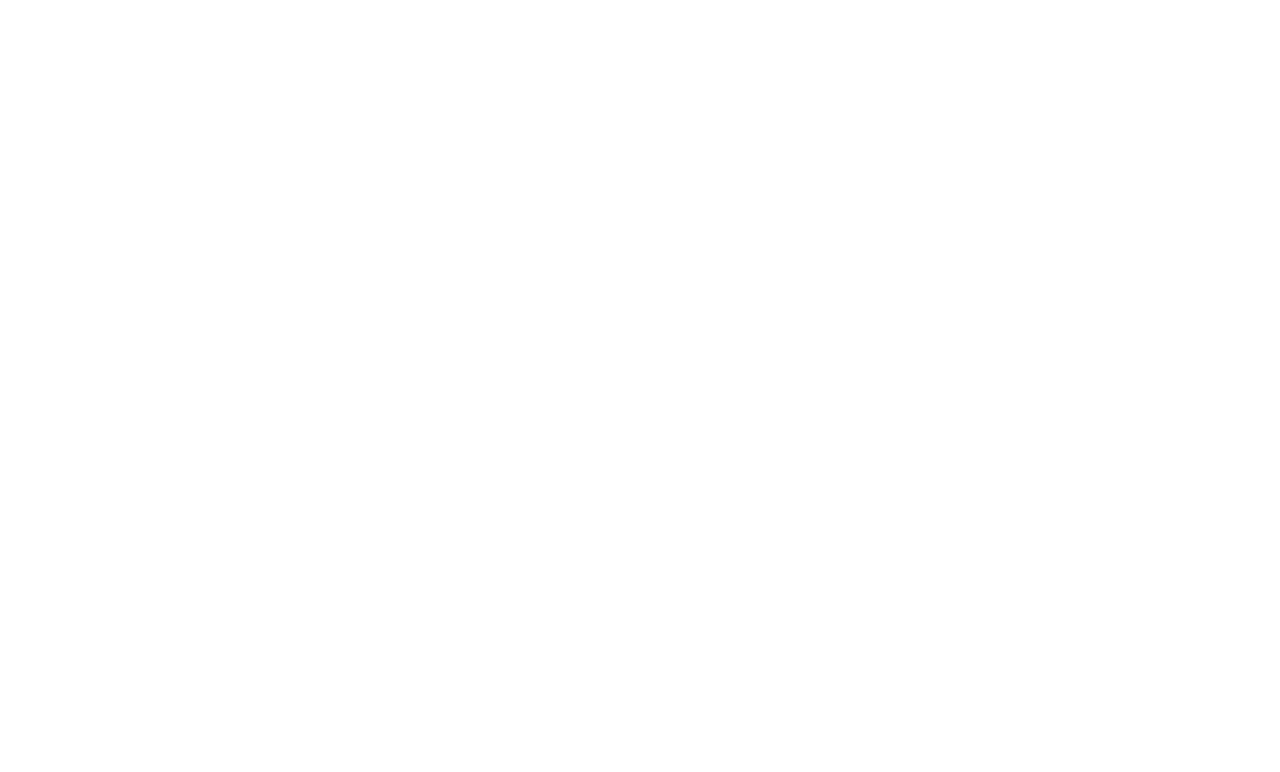
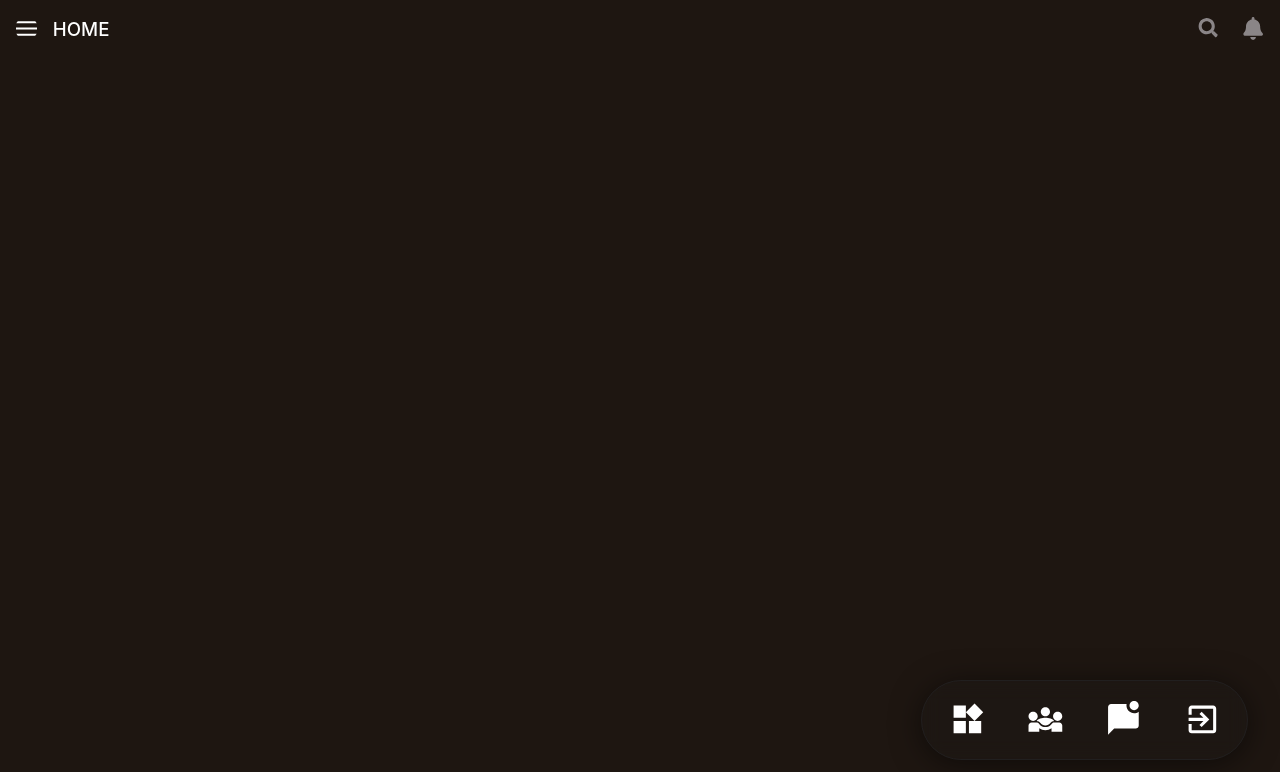
Before and after one commit to HarshitKumar1124/Social_Media_Clone, a React (Create React App) app in the folder frontend/: page /user/messages in a window 1280 px wide. Before the commit this address had no page. Shown: the top 772 px of the page. Built offline with nearby package versions, Linux system fonts and the light colour scheme.

Commit message:
commit#8 Working on Frontend of FriendRequests Page!

```diff
--- a/frontend/package.json
+++ b/frontend/package.json
@@ -10,6 +10,7 @@
     "@testing-library/jest-dom": "^5.17.0",
     "@testing-library/react": "^13.4.0",
     "@testing-library/user-event": "^13.5.0",
+    "framer-motion": "^11.0.3",
     "react": "^18.2.0",
     "react-dom": "^18.2.0",
     "react-router-dom": "^6.22.0",
--- a/frontend/src/App.js
+++ b/frontend/src/App.js
@@ -1,16 +1,27 @@
 import { BrowserRouter as Router,Routes, Route } from "react-router-dom";
 import DashBoard from "./Pages/DashBoard.js";
 import Home from "./Pages/Home.js";
+import CommunicateMenu from "./Components/CommunicateMenu/CommunicateMenu.jsx";
+import FriendRequests from "./Pages/FriendRequests.js"
+import Notifications from "./Pages/Notifications.js"
+import Messages from "./Pages/Messages.js"
+
 
 function App() {
   return (
     <Router>
 
+       <CommunicateMenu/>
 
       <Routes>
         <Route exact path="/" element={<Home />} />
         {/* Need to be protected route */}
         <Route exact path="/user/dashboard" element={<DashBoard />} />
+        <Route exact path="/user/requests" element={<FriendRequests />} />
+        <Route exact path="/user/notifications" element={<Notifications />} />
+        <Route exact path="/user/messages" element={<Messages />} />
+
+
       </Routes>
 
     </Router>
--- /dev/null
+++ b/frontend/src/Components/CommunicateMenu/CommunicateMenu.jsx
@@ -0,0 +1,116 @@
+import React from 'react'
+import './CommunicateMenu.scss'
+import { motion } from "framer-motion";
+import Diversity3Icon from '@mui/icons-material/Diversity3';
+import MarkChatUnreadIcon from '@mui/icons-material/MarkChatUnread';
+import ExitToAppIcon from '@mui/icons-material/ExitToApp';
+import { useNavigate } from 'react-router-dom';
+import WidgetsIcon from '@mui/icons-material/Widgets';
+
+
+
+
+
+const container = {
+  hidden: { opacity: 1, scale: 0 },
+  visible: {
+    opacity: 1,
+    scale: 1,
+    transition: {
+      delayChildren: 0.3,
+      staggerChildren: 0.2
+    }
+  }
+};
+
+const item = {
+  hidden: { y: 20, opacity: 0 },
+  visible: {
+    y: 0,
+    opacity: 1
+  }
+};
+
+
+
+
+export const CommunicateMenu = () => {
+
+  const Navigate = useNavigate()
+
+
+
+  const GoToPage=(path)=>{
+
+    if(path!='logout')
+    Navigate(`/user/${path}`)
+  else
+  {
+    //logout
+    Navigate('/')
+  }
+
+  }
+
+
+  const Options = [{
+    title:"dashboard",
+    icons:<WidgetsIcon/>,
+    path:"/user/dashboard",
+
+  },
+  {
+    title:"requests",
+    icons:<Diversity3Icon/>,
+    path:"/user/requests",
+
+  },
+  {
+    title:"messages",
+    icons:<MarkChatUnreadIcon/>,
+    path:"/user/messages",
+
+  },
+  {
+    title:"logout",
+    icons:<ExitToAppIcon/>,
+    path:"/",
+
+  }]
+
+
+
+
+
+  return  <motion.ul
+  className="container"
+  variants={container}
+  initial="hidden"
+  animate="visible"
+  drag
+  title='Click and Drag'
+  dragConstraints={{
+    top: -570,
+    right: 0,
+    bottom: 0,
+    left: -1250,
+}}
+
+  dragTransition={{ bounceStiffness: 600, bounceDamping: 20 }}
+  dragElastic={0.5}
+  whileTap={{ cursor: "grabbing" }}
+
+>
+  {/* <Button><DragIndicatorIcon/></Button> */}
+  {Options.map((item,index) => (
+    <motion.li
+    onClick={()=>GoToPage(item.title)}
+    whileHover={{scale:1.2,cursor:"pointer"}}
+    title={item.title}
+    key={index} className="item" variants={item} >{item.icons}</motion.li>
+  ))}
+</motion.ul>
+
+}
+
+export default CommunicateMenu
--- /dev/null
+++ b/frontend/src/Components/CommunicateMenu/CommunicateMenu.scss
@@ -0,0 +1,38 @@
+
+.container {
+
+    display:flex;
+    // border: 2px solid red;
+    list-style: none;
+    gap: 1rem;
+    padding: 0.5rem 0.85rem;
+    border-radius: 50px;
+    position: absolute;
+    right: 2rem;
+    bottom:5%;
+    background: rgba(33, 31, 31, 0.17);
+box-shadow: 0 4px 30px rgba(0, 0, 0, 0.5);
+backdrop-filter: blur(10px);
+-webkit-backdrop-filter: blur(10px);
+border: 1px solid rgba(33, 31, 31, 1);
+
+  }
+
+  .item {
+    // background: white;
+    width: 100%;
+    padding: 0.8rem;
+    // border: 2px solid dodgerblue;
+    display: flex;
+    justify-content: center;
+    align-items: center;
+    border-radius: 100%;
+
+
+    svg{
+        color: white;
+        font-size: 2.3rem;
+
+
+    }
+  }
--- a/frontend/src/Components/Dashboard/Dashboard.scss
+++ b/frontend/src/Components/Dashboard/Dashboard.scss
@@ -204,87 +204,6 @@
 
 
 
-// *************** ACTIVITY CONTENT TOP ************ //
-
-.activity-content-top{
-
-    // border:2px solid greenyellow;
-    display: flex;
-    justify-content: space-between;
-
-    div{
-
-        display: flex;
-        align-items: center;
-        padding: 0.5rem;
-        column-gap: 0.5rem;
-
-
-        button{
-            padding: 0.5rem;
-            background-color: transparent;
-            outline: none;
-            border: none;
-            transition: var(--transition-default);
-
-
-        img{
-
-            border-radius: 0.5rem;
-            width:1.3rem;
-
-
-        }
-
-            &:hover{
-                transform: scale(1.1);
-                cursor: pointer;
-                background-color: var(--clr-primary);
-                border-radius: 0.5rem;
-
-            }
-
-
-
-        }
-    }
-
-}
-
-.content-top-left{
-
-
-    h3{
-        font-weight: 500;
-        color: white;
-
-    }
-}
-
-// .content-top-right{
-
-// }
-
-
-@media screen and (max-width:1100px) {
-
-    .activity-content-top{
-
-        img{
-            width: 1.1rem !important;
-
-        }
-        h3{
-            width:0.2rem !important;
-        }
-    }
-
-
-
-}
-
-
-
 
 
 
--- a/frontend/src/Components/Dashboard/activityContent.jsx
+++ b/frontend/src/Components/Dashboard/activityContent.jsx
@@ -1,14 +1,12 @@
 import React from 'react'
 import "./Dashboard.scss"
-import ActivityContentTop from './ActivityTopContent'
+import Navbar from '../Navbar/Navbar.jsx'
 import ActivityContentMain from './ActivityMainContent.jsx'
 
 const analyticContent = () => {
 
-
-
   return (<div className='activity-content-main'>
-    <ActivityContentTop/>
+    <Navbar/>
     <ActivityContentMain/>
 
   </div>
--- a/frontend/src/Components/Dashboard/ActivityTopContent.jsx
+++ b/frontend/src/Components/Navbar/Navbar.jsx
@@ -1,13 +1,15 @@
 import React from 'react'
-import "./Dashboard.scss"
+import "./Navbar.scss"
 import SearchIcon from '../../assets/icons/search.svg'
 import NotificationIcon from '../../assets/icons/bell.svg'
 import MenuIcon from '../../assets/icons/menu.svg'
+import { useNavigate } from 'react-router-dom'
 
+export const Navbar =()=>{
 
-const ActivityTopContent = () => {
-  return (
-    <div className='activity-content-top'>
+  const Navigate = useNavigate()
+
+    return  <div className='activity-content-top'>
     <div className='content-top-left'>
       <button>
         <img src={MenuIcon} alt="Menu Icon" title="Menu" />
@@ -21,7 +23,7 @@
       </button>
 
       <button>
-        <img src={NotificationIcon} alt="Notification Icon" title="Notification" />
+        <img src={NotificationIcon} alt="Notification Icon" title="Notification" onClick={()=>Navigate('/user/notifications')}/>
         <span></span>
       </button>
 
@@ -29,7 +31,6 @@
     </div>
 
    </div>
-  )
 }
 
-export default ActivityTopContent
+export default Navbar
--- /dev/null
+++ b/frontend/src/Components/Navbar/Navbar.scss
@@ -0,0 +1,78 @@
+// *************** ACTIVITY CONTENT TOP ************ //
+
+.activity-content-top{
+
+    // border:2px solid greenyellow;
+    display: flex;
+    justify-content: space-between;
+
+    div{
+
+        display: flex;
+        align-items: center;
+        padding: 0.5rem;
+        column-gap: 0.5rem;
+
+
+        button{
+            padding: 0.5rem;
+            background-color: transparent;
+            outline: none;
+            border: none;
+            transition: var(--transition-default);
+
+
+        img{
+
+            border-radius: 0.5rem;
+            width:1.3rem;
+
+
+        }
+
+            &:hover{
+                transform: scale(1.1);
+                cursor: pointer;
+                background-color: var(--clr-primary);
+                border-radius: 0.5rem;
+
+            }
+
+
+
+        }
+    }
+
+}
+
+.content-top-left{
+
+
+    h3{
+        font-weight: 500;
+        color: white;
+
+    }
+}
+
+// .content-top-right{
+
+// }
+
+
+@media screen and (max-width:1100px) {
+
+    .activity-content-top{
+
+        img{
+            width: 1.1rem !important;
+
+        }
+        h3{
+            width:0.2rem !important;
+        }
+    }
+
+
+
+}
--- /dev/null
+++ b/frontend/src/Pages/FriendRequests.js
@@ -0,0 +1,12 @@
+import React from 'react'
+import Navbar from '../Components/Navbar/Navbar'
+
+const FriendRequests = () => {
+  return (
+    <div>
+        <Navbar/>
+    </div>
+  )
+}
+
+export default FriendRequests
--- /dev/null
+++ b/frontend/src/Pages/Messages.js
@@ -0,0 +1,13 @@
+import React from 'react'
+import Navbar from '../Components/Navbar/Navbar'
+
+
+const Messages = () => {
+  return (
+    <div>
+        <Navbar/>
+    </div>
+  )
+}
+
+export default Messages
--- /dev/null
+++ b/frontend/src/Pages/Notifications.js
@@ -0,0 +1,12 @@
+import React from 'react'
+import Navbar from '../Components/Navbar/Navbar'
+
+const Notifications = () => {
+  return (
+    <div>
+        <Navbar/>
+    </div>
+  )
+}
+
+export default Notifications
--- a/frontend/src/index.css
+++ b/frontend/src/index.css
@@ -5,6 +5,7 @@
     sans-serif;
   -webkit-font-smoothing: antialiased;
   -moz-osx-font-smoothing: grayscale;
+  background-color: var(--clr-secondary);
 
 }
 
```
Also changed, not shown: 1 other file (tests, documents, lock files or other folders).
